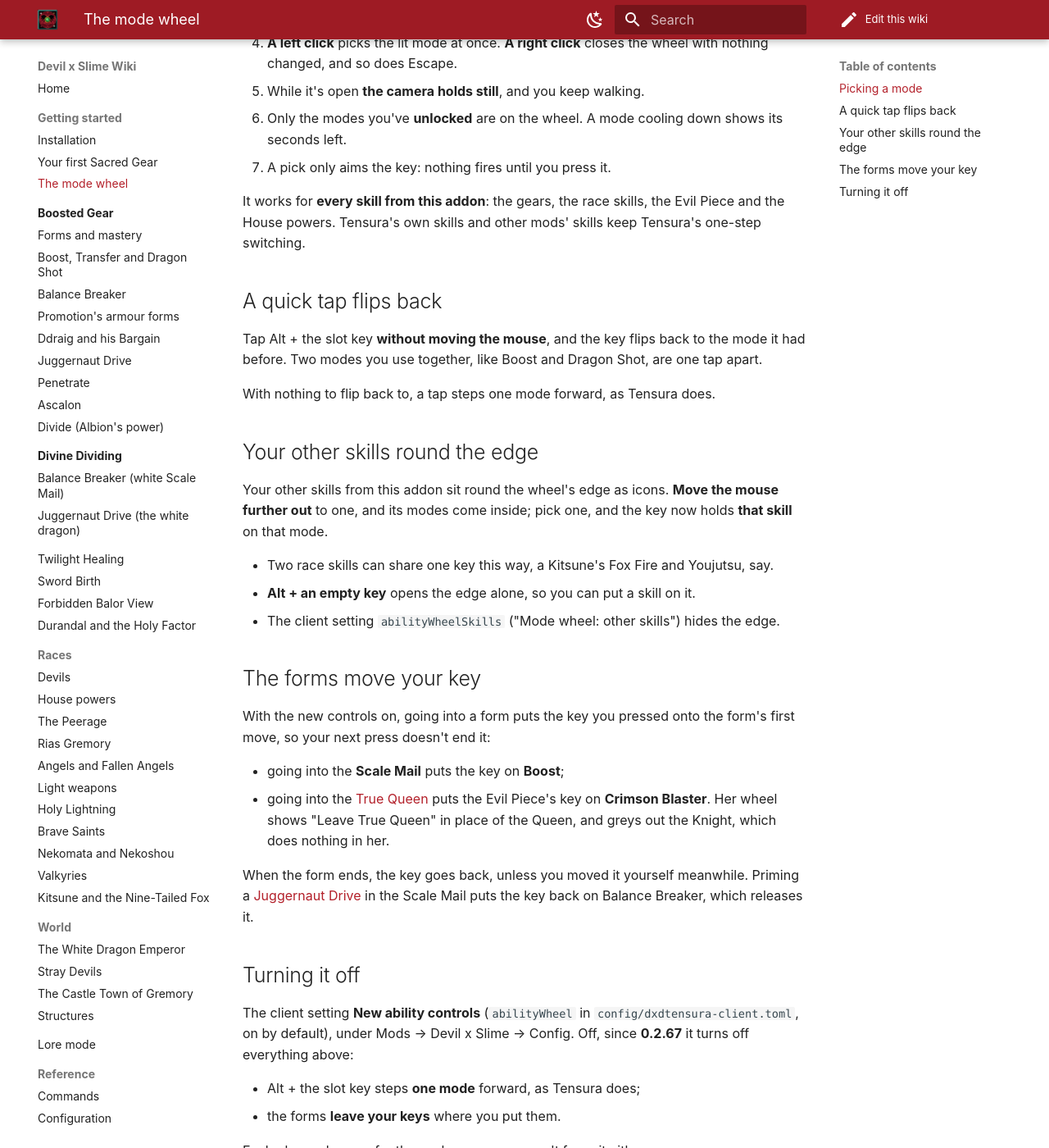
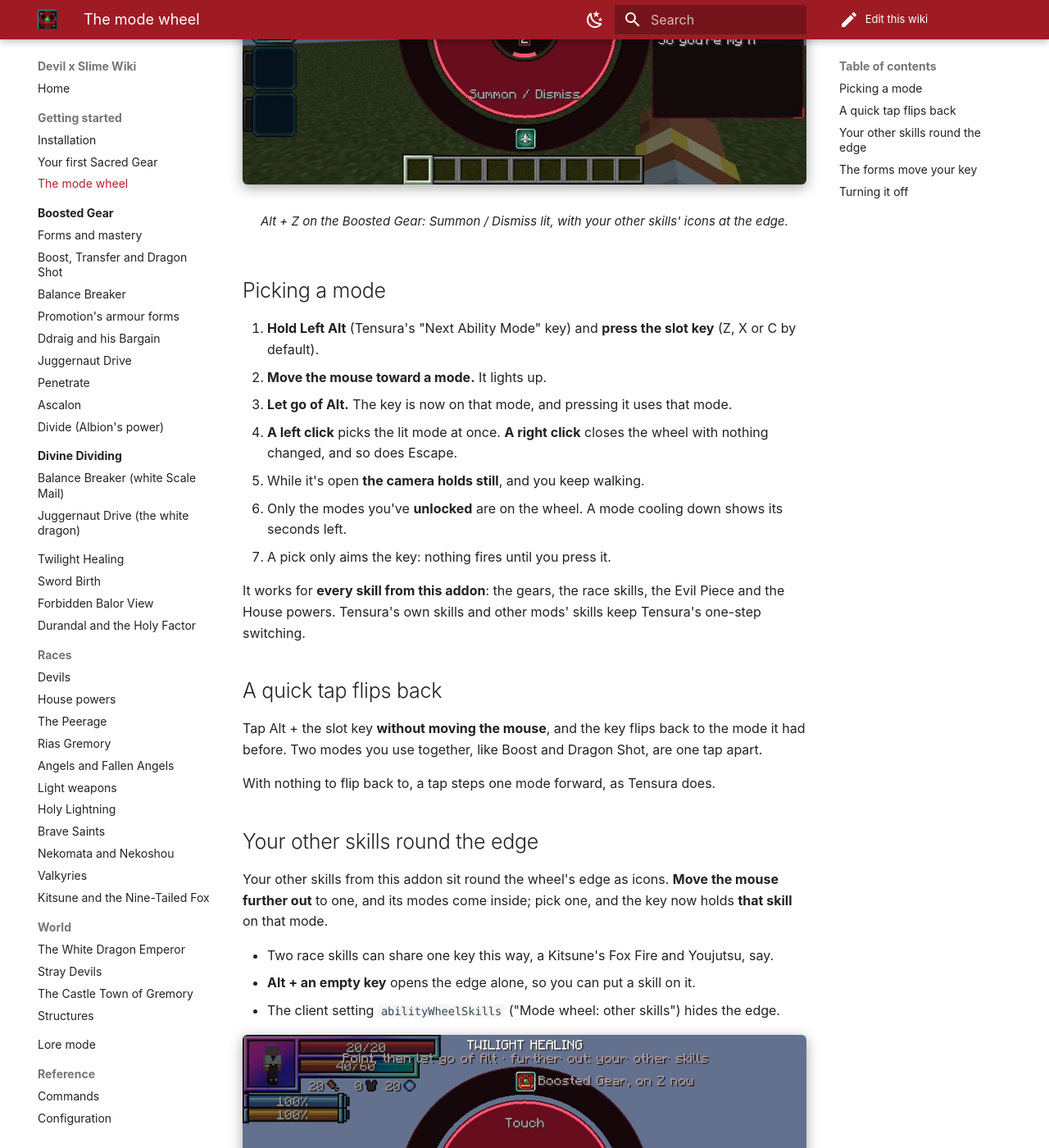
Before and after one commit to Malwikpl/devil-x-slime-wiki, an MkDocs documentation site: the page built from docs/getting-started/mode-wheel.md, in a window 1280 px wide and 1400 px high, scrolled down 527 px. Shown: the whole window at 82% size. Built offline with MkDocs 1.6.1 and Material for MkDocs 9.7.7, drawn with Linux system fonts in a browser that asks for light colours; comment, search, counter and statistics services are not loaded; some of the changed text lies outside the part shown.

Commit message:
The mode wheel's in-game pictures; the Einherjar's drops stay yours; the setting applies at once (0.2.67, 98bcbbed)
Co-Authored-By: Claude Opus 5.5 <noreply@anthropic.com>

```diff
--- a/docs/getting-started/mode-wheel.md
+++ b/docs/getting-started/mode-wheel.md
@@ -5,6 +5,11 @@ out. Instead of stepping through them one at a time, **hold Left Alt and press t
 the crosshair.
 
 It's part of the **New ability controls**, on by default. You can [turn them off](#turning-it-off) and keep Tensura's one-step switching.
+
+<figure markdown="span">
+  ![The mode wheel open on the Boosted Gear](../assets/images/wheel-gear.jpg){ loading=lazy }
+  <figcaption>Alt + Z on the Boosted Gear: Summon / Dismiss lit, with your other skills' icons at the edge.</figcaption>
+</figure>
 
 ## Picking a mode
 
@@ -36,6 +41,11 @@ pick one, and the key now holds **that skill** on that mode.
 - **Alt + an empty key** opens the edge alone, so you can put a skill on it.
 - The client setting `abilityWheelSkills` ("Mode wheel: other skills") hides the edge.
 
+<figure markdown="span">
+  ![Twilight Healing's modes brought in from the edge](../assets/images/wheel-band.jpg){ loading=lazy }
+  <figcaption>Further out to Twilight Healing: its modes come inside, ready to put on Z.</figcaption>
+</figure>
+
 ## The forms move your key
 
 With the new controls on, going into a form puts the key you pressed onto the form's first move, so your next press doesn't end it:
@@ -50,7 +60,7 @@ When the form ends, the key goes back, unless you moved it yourself meanwhile. P
 ## Turning it off
 
 The client setting **New ability controls** (`abilityWheel` in `config/dxdtensura-client.toml`, on by default), under Mods → Devil x Slime →
-Config. Off, since **0.2.67** it turns off everything above:
+Config. Off, since **0.2.67** it turns off everything above, at once:
 
 - Alt + the slot key steps **one mode** forward, as Tensura does;
 - the forms **leave your keys** where you put them.
```
Also changed, not shown: docs/races/valkyrie.md (+1 -1 lines), docs/assets/images/wheel-band.jpg (added), docs/assets/images/wheel-gear.jpg (added).
